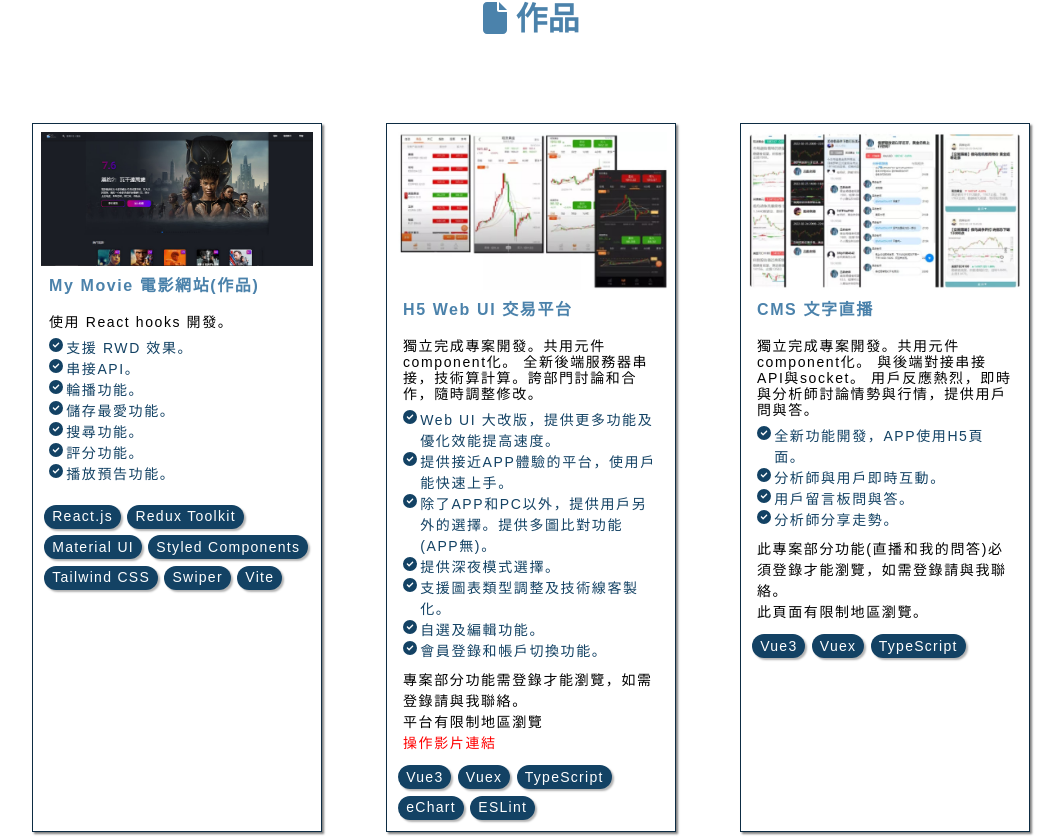
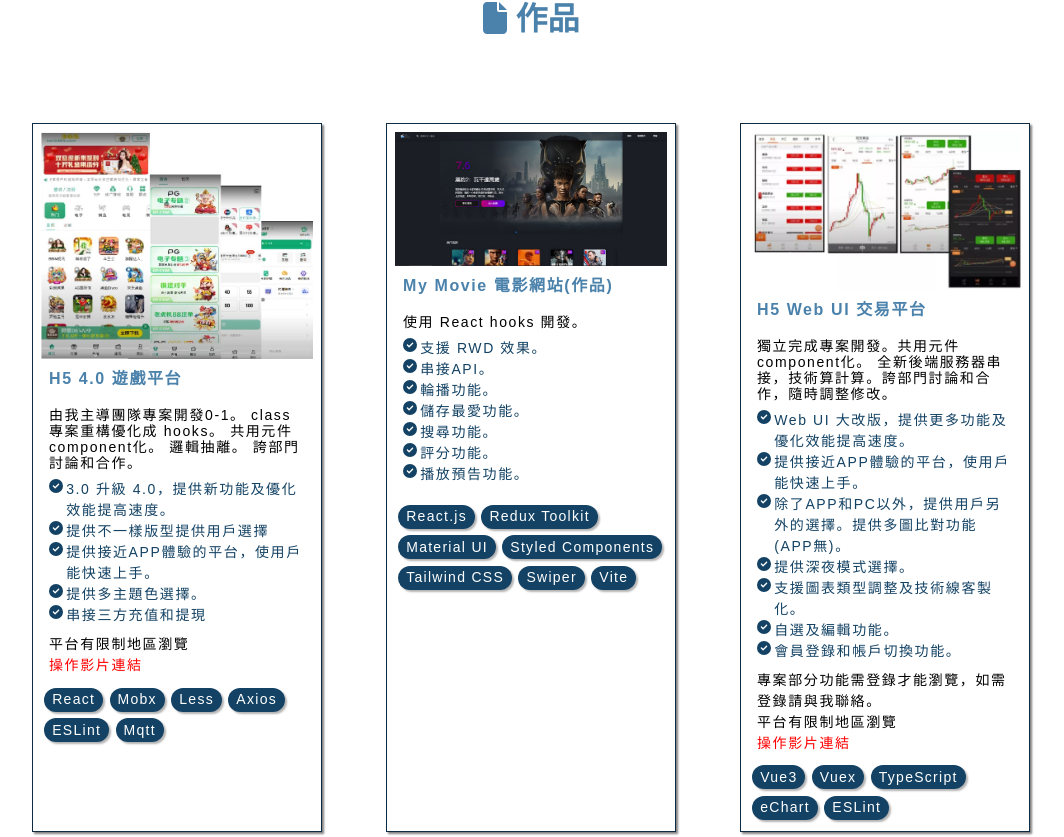
Before and after one commit to fish750710/my-resumes, a Vue app: page / in a window 1280 px wide. Shown: the part 4010-4847 px from the top of the page, without its empty margins (109-1173 px from the left). Built offline with nearby package versions, Linux system fonts and the light colour scheme; the HTML template or start-up script is replaced by a standard one.

Commit message:
新增作品

```diff
--- a/src/App.vue
+++ b/src/App.vue
@@ -450,6 +450,27 @@ const state = reactive({
           【未來期許】<br /><br />
           軟體資訊業一直都是台灣的軟實力，我願意將過去在別的行業累積的經驗及對解決顧客問題的熱情，再度發揮在編寫軟體上。希望能有機會發揮所長為貴公司奮鬥，並與其他工程師互相學習成長，如有機會我也會利用閒暇時間再度進修，精益求精並幫助公司創造績效。`,
   portfolio: [
+    {
+      img: require('@/assets/images/projects/h5_4.0.jpg'),
+      title: 'H5 4.0 遊戲平台',
+      skill: ['React', 'Mobx', 'Less', 'Axios', 'ESLint', 'Mqtt'],
+      description: `由我主導團隊專案開發0-1。
+                    class 專案重構優化成 hooks。
+                    共用元件 component化。
+                    邏輯抽離。
+                    誇部門討論和合作。`,
+      info: [
+        '3.0 升級 4.0，提供新功能及優化效能提高速度。',
+        '提供不一樣版型提供用戶選擇',
+        '提供接近APP體驗的平台，使用戶能快速上手。',
+        '提供多主題色選擇。',
+        '串接三方充值和提現',
+      ],
+      text: [
+        '平台有限制地區瀏覽',
+        '<a href="https://www.youtube.com/watch?v=h9xm0v5KehY" target="_blank" style="color: red;">操作影片連結</ a>'
+      ],
+    },
     {
       img: require('@/assets/images/projects/myMovie.jpg'),
       title: 'My Movie 電影網站(作品)',
```
Also changed, not shown: src/assets/images/projects/h5_4.0.jpg (added).
